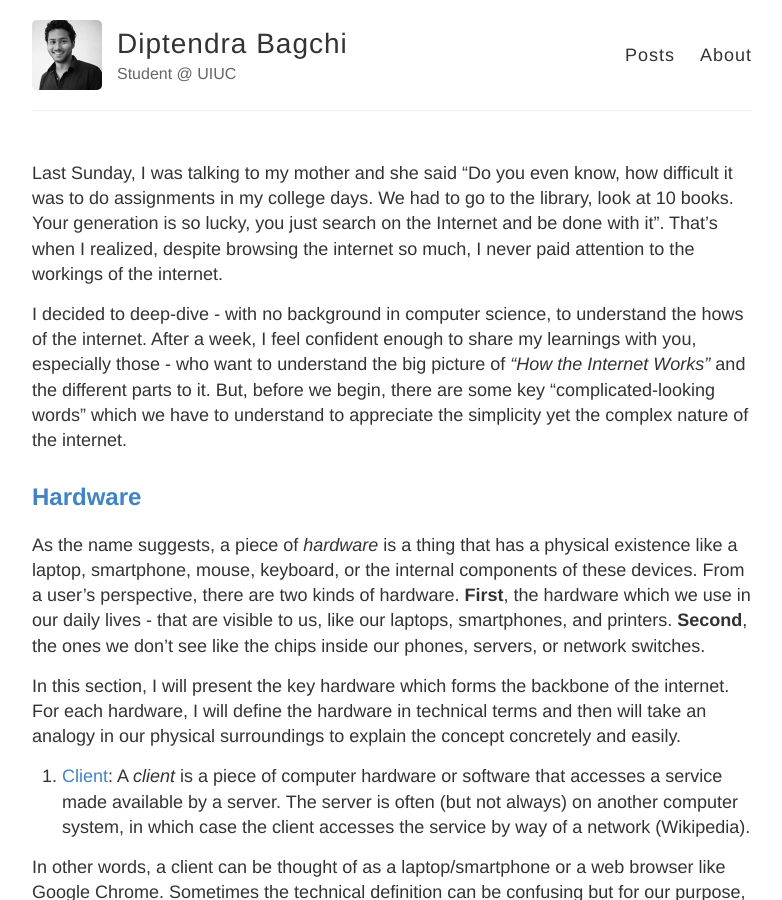
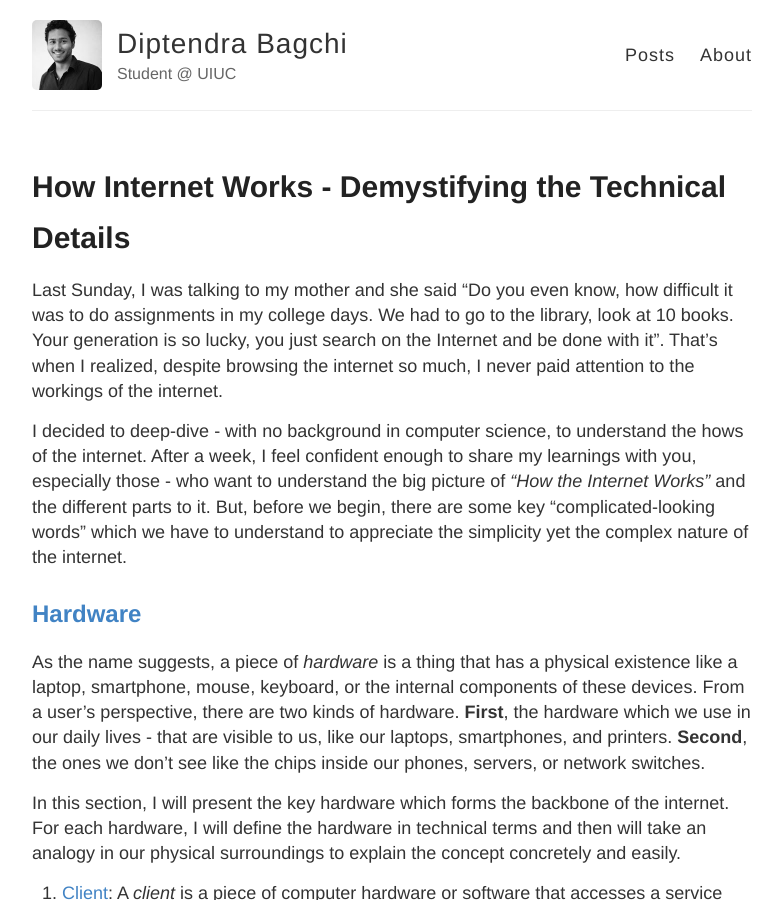
Before and after one commit to Diptendra/diptendra.github.io, a Jekyll site: the page built from _posts/2020-06-02-How internet works.md, in a window 1280 px wide and 900 px high. Shown: the whole window, without its empty margins (248-1030 px from the left). Built offline with Jekyll 4.4.1, drawn with Linux system fonts in a browser that asks for light colours; our own code applies the rules of GitHub Pages for plain Markdown files; some of the changed lines change nothing that is shown.

Commit message:
How Internet Works: Demystifying the Technical Details

```diff
--- a/_posts/2020-06-02-How internet works.md
+++ b/_posts/2020-06-02-How internet works.md
@@ -1,7 +1,7 @@
 ---
-layout:post
-title:How Internet Works: Demystifying the Technical Details
-urlcolor:BrickRed
+layout: post
+title: How Internet Works - Demystifying the Technical Details
+urlcolor: BrickRed
 ---
 
 Last Sunday, I was talking to my mother and she said "Do you even know, how difficult it was to do assignments in my college days. We had to go to the library, look at 10 books. Your generation is so lucky, you just search on the Internet and be done with it". That's when I realized, despite browsing the internet so much, I never paid attention to the workings of the internet.
```
